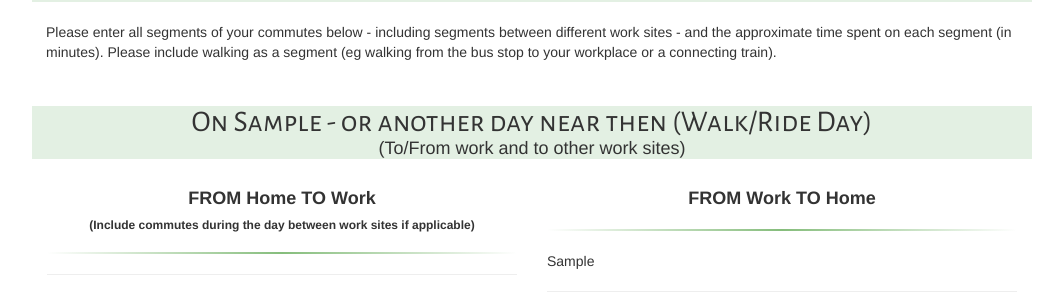
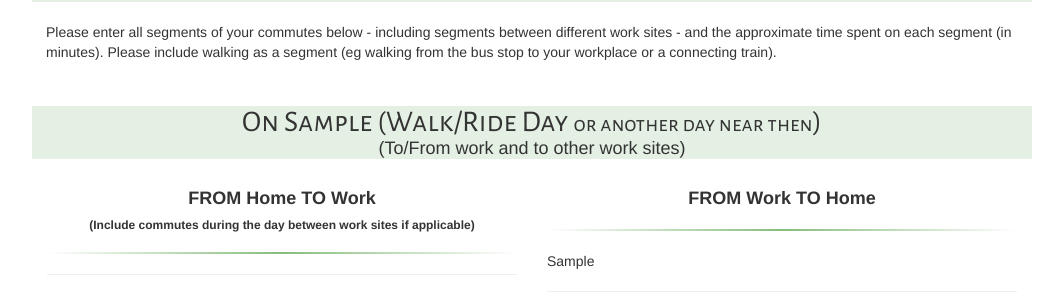
Before and after one commit to greenstreetsinitiative/checkin2015, a Django app: template survey/templates/survey/new_checkin.html in a window 1280 px wide. Shown: the part 800-1100 px from the top of the page, without its empty margins (108-1171 px from the left). Run offline with Django 3.2, Linux system fonts and the light colour scheme; the template is opened without the code that fills it: most values are stand-ins (such as "Sample title", 1, 10 or a date in 2020); form fields are guessed from the names that the template uses; some libraries are stand-ins or nearby versions; some web fonts are replaced.

Commit message:
changed wording and included small font span

```diff
--- a/survey/templates/survey/new_checkin.html
+++ b/survey/templates/survey/new_checkin.html
@@ -119,7 +119,7 @@
     </div>
     <div class="row wr-day">
       <div class="commute-log-header">
-        <h2>On {{ wr_day_short }} - or another day near then (Walk/Ride Day)</h2>
+        <h2>On {{ wr_day_short }} (Walk/Ride Day <span style="font-size: 22px;">or another day near then</span>)</h2>
         <h4>(To/From work and to other work sites)</h4>
 
         </div>
```
